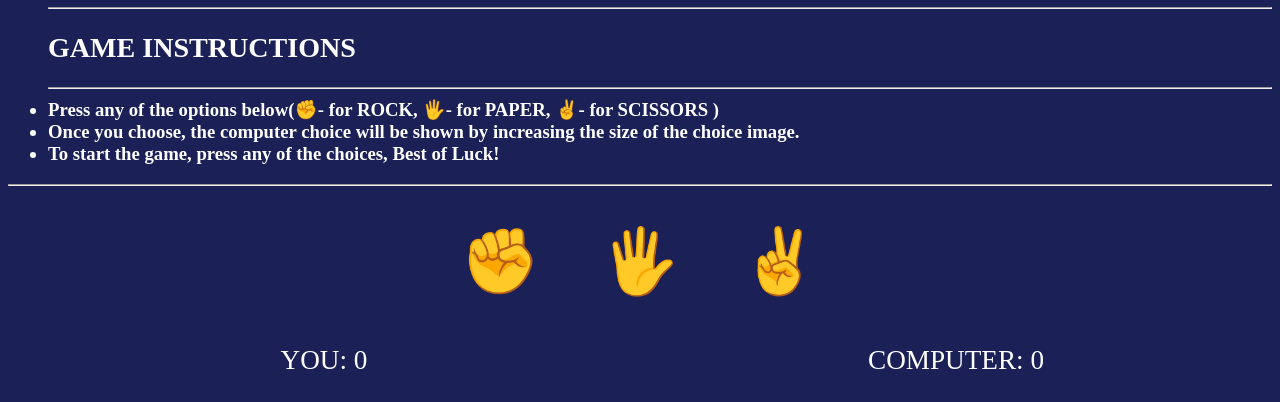
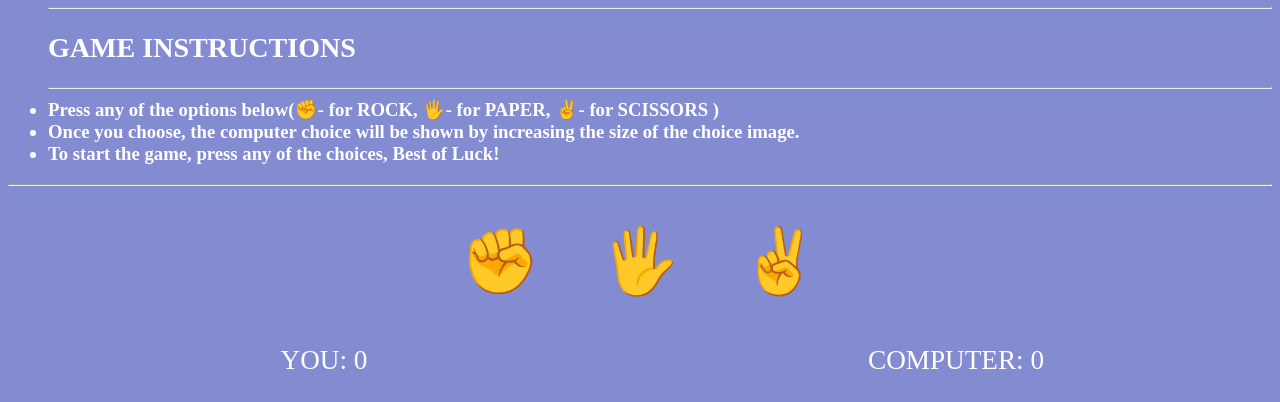
Before and after one commit to chapranj/RockPaperScissorsPc, a plain HTML site: page index.html in a window 1280 px wide. Shown: the part 147-549 px from the top of the page. Drawn offline with Linux system fonts and the light colour scheme.

Commit message:
Changed Bg color

```diff
--- a/style.css
+++ b/style.css
@@ -1,5 +1,5 @@
 body{
-    background-color:rgba(5, 12, 71, 0.91);
+    background-color:rgba(120, 129, 205, 0.91);
     color: white;
 
 }
```
Also changed, not shown: index.html (+0 -1 lines).
